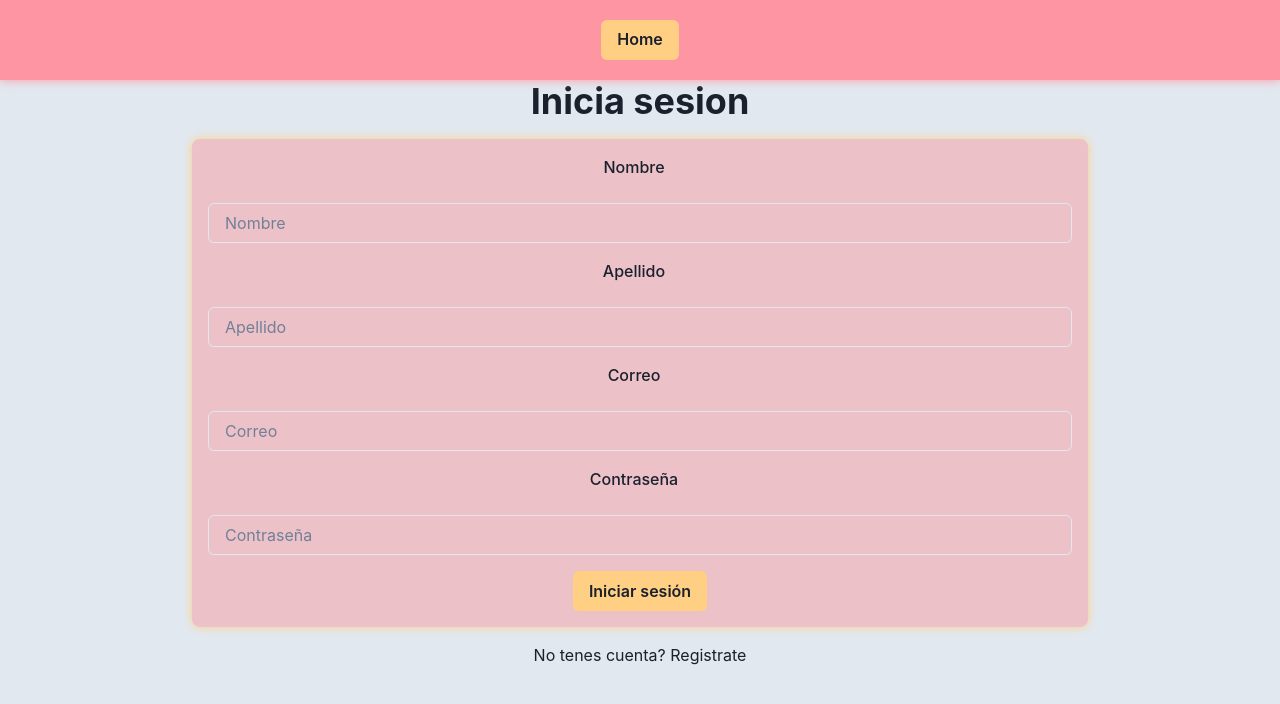
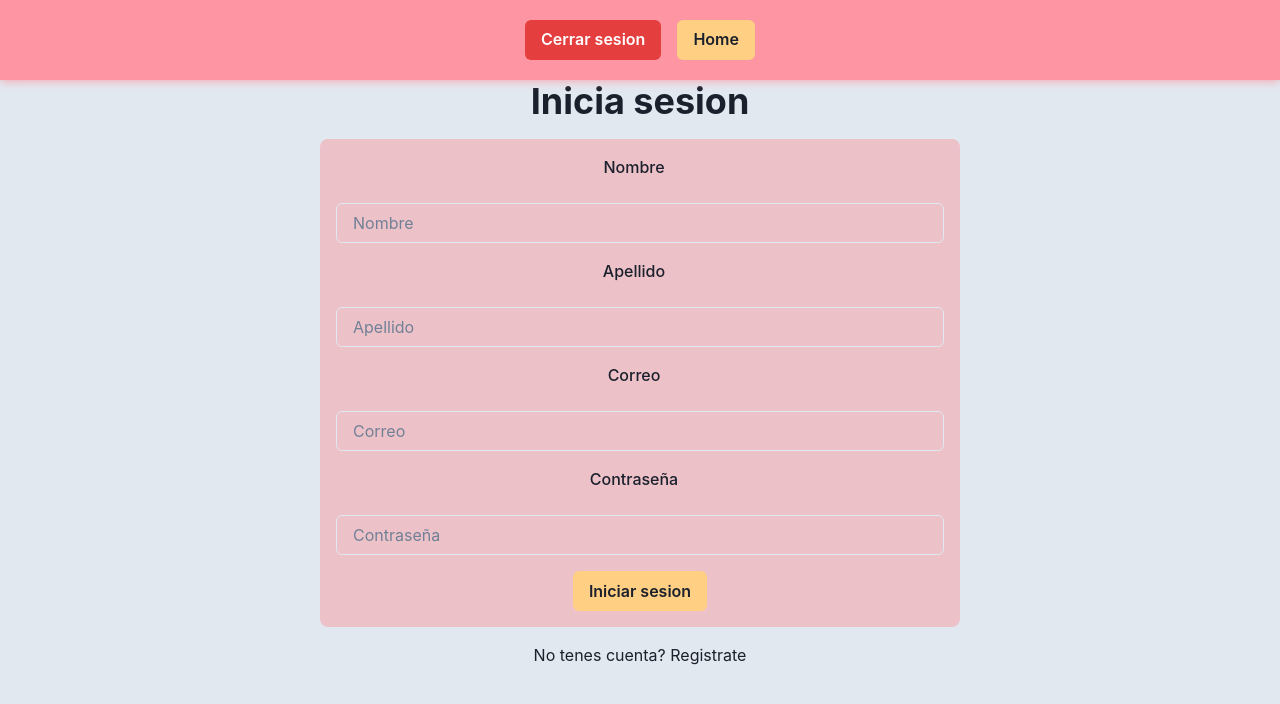
Before and after one commit to valpas312/MiaTarea, a React (Vite) app: page / in a window 1280 px wide. Shown: the top 704 px of the page. Built offline with nearby package versions, Linux system fonts and the light colour scheme; data requests are answered from the project's data file.

Commit message:
funcionalidad al login

```diff
--- a/db.json
+++ b/db.json
@@ -24,5 +24,23 @@
       "descripcion": "Descripcion de la tarea 1",
       "fecha": "2023-05-10"
     }
+  ],
+  "usuarios":[
+    {
+      "id" : 1,
+      "nombre" : "Juan",
+      "apellido": "Perez",
+      "correo": "juanperez@gmail.com",
+      "contraseña" : "123456",
+      "tipo" : "alumno"
+    },
+    {
+      "id" : 2,
+      "nombre" : "Pedro",
+      "apellido": "Gonzalez",
+      "correo": "juanperez@gmail.com",
+      "contraseña" : "123456",
+      "tipo" : "moderador"
+    }
   ]
 }
--- a/src/components/Nav.jsx
+++ b/src/components/Nav.jsx
@@ -1,8 +1,12 @@
 import { Flex, Button } from "@chakra-ui/react";
 import { Link } from "react-router-dom";
 import { rosaFuerte, amarillo } from "../styles/utils/colores";
+import { useContext } from "react";
+import { UserContext } from "../App";
 
 const Nav = () => {
+  // eslint-disable-next-line no-unused-vars
+  const [user, setUser] = useContext(UserContext);
   return (
     <Flex
       w="100%"
@@ -15,6 +19,14 @@ const Nav = () => {
       gap="1rem"
       boxShadow={`0px 0px 10px 0px ${rosaFuerte}`}
     >
+      <Button
+        colorScheme="red"
+        as={Link}
+        to={"/login"}
+        onClick={() => setUser([])}
+      >
+        Cerrar sesion
+      </Button>
       <Button as={Link} to={"/"} background={amarillo}>
         Home
       </Button>
--- a/src/pages/Login.jsx
+++ b/src/pages/Login.jsx
@@ -1,15 +1,34 @@
-import { useContext } from "react"
-import { UserContext } from "../App"
-import { Box, Button, FormControl, FormLabel, Heading, Input, Text } from "@chakra-ui/react"
-import { Link, useNavigate } from "react-router-dom"
-import { amarillo, rosaClaro2 } from "../styles/utils/colores"
+import { useContext } from "react";
+import { UserContext } from "../App";
+import {
+  Box,
+  Button,
+  FormControl,
+  FormLabel,
+  Heading,
+  Input,
+  Text,
+} from "@chakra-ui/react";
+import { Link, useNavigate } from "react-router-dom";
+import { amarillo, rosaClaro2 } from "../styles/utils/colores";
+import { useQuery } from "@tanstack/react-query";
 
 const Login = () => {
+  const { data, isLoading, isError, error } = useQuery({
+    queryKey: ["usuarios"],
+    queryFn: () =>
+      fetch("http://localhost:4000/usuarios").then((res) => res.json()),
+  });
 
   // eslint-disable-next-line no-unused-vars
-    const [user, setUser] = useContext(UserContext)
+  const [user, setUser] = useContext(UserContext);
 
-    const navigate = useNavigate()
+  const navigate = useNavigate();
+
+  const buscarTipo = (correo) => {
+    const usuario = data.find((usuario) => usuario.correo === correo);
+    return usuario.tipo;
+  };
 
   const handleSubmit = (e) => {
     e.preventDefault();
@@ -17,8 +36,23 @@ const Login = () => {
     const apellido = e.target.apellido.value;
     const correo = e.target.correo.value;
     const contraseña = e.target.contraseña.value;
-        setUser({ nombre, apellido, correo, contraseña });
-        navigate("/");
+    //tipo de usuario
+    const tipo = buscarTipo(correo);
+
+    const usuario = {
+      nombre,
+      apellido,
+      correo,
+      contraseña,
+      tipo,
+    };
+
+    data.find(
+      (usuario) =>
+        usuario.correo === correo && usuario.contraseña === contraseña
+    )
+      ? (setUser(usuario), navigate("/"))
+      : alert("correo o contraseña incorrectos");
   };
 
   return (
@@ -39,12 +73,11 @@ const Login = () => {
         justifyContent="center"
         alignItems="center"
         gap="1rem"
-            minW="30%"
-            maxW="70%"
+        minW="40%"
+        maxW="50%"
         p={4}
         borderRadius={8}
         bg={rosaClaro2}
-            boxShadow={`0px 0px 10px 0px ${amarillo}`}
       >
         <FormLabel>Nombre</FormLabel>
         <Input type="text" placeholder="Nombre" id="nombre" required />
@@ -56,13 +89,26 @@ const Login = () => {
         <Input type="email" placeholder="Correo" id="correo" required />
 
         <FormLabel>Contraseña</FormLabel>
-            <Input type="password" placeholder="Contraseña" id="contraseña" required/>
+        <Input
+          type="password"
+          placeholder="Contraseña"
+          id="contraseña"
+          required
+        />
 
-            <Button type="submit" bg={amarillo} _hover={{shadow:"xl"}}>Iniciar sesión</Button>
+        <Button type="submit" bg={amarillo} _hover={{ shadow: "xl" }}>
+          {isLoading
+            ? "Cargando..."
+            : isError
+            ? error.message
+            : "Iniciar sesion"}
+        </Button>
       </FormControl>
-        <Text>No tenes cuenta? <Link to={"/register"}>Registrate</Link></Text>
+      <Text>
+        No tenes cuenta? <Link to={"/register"}>Registrate</Link>
+      </Text>
     </Box>
-  )
-}
+  );
+};
 
-export default Login
+export default Login;
--- a/src/styles/ModalComponent.jsx
+++ b/src/styles/ModalComponent.jsx
@@ -25,7 +25,7 @@ import { formatDate } from "../utils/formatDate";
 
 const ModalComponent = () => {
   const { mutate, isLoading } = useMutation({
-    mutationKey: "agrearTarea",
+    mutationKey: ["agrearTarea"],
     mutationFn: (tarea) =>
       fetch("http://localhost:4000/tareas", {
         method: "POST",
@@ -80,10 +80,10 @@ const ModalComponent = () => {
 
               <FormLabel>Archivos opcionales</FormLabel>
               <Input
-                placeholder="Subir pdf opcional"
                 type="file"
                 id="archivo"
                 isRequired={false}
+                color="transparent"
               />
               <ModalFooter>
                 <Button bg={amarillo} mr={3} type="submit">
```
Lines whose indentation alone changed are shown as unchanged.
